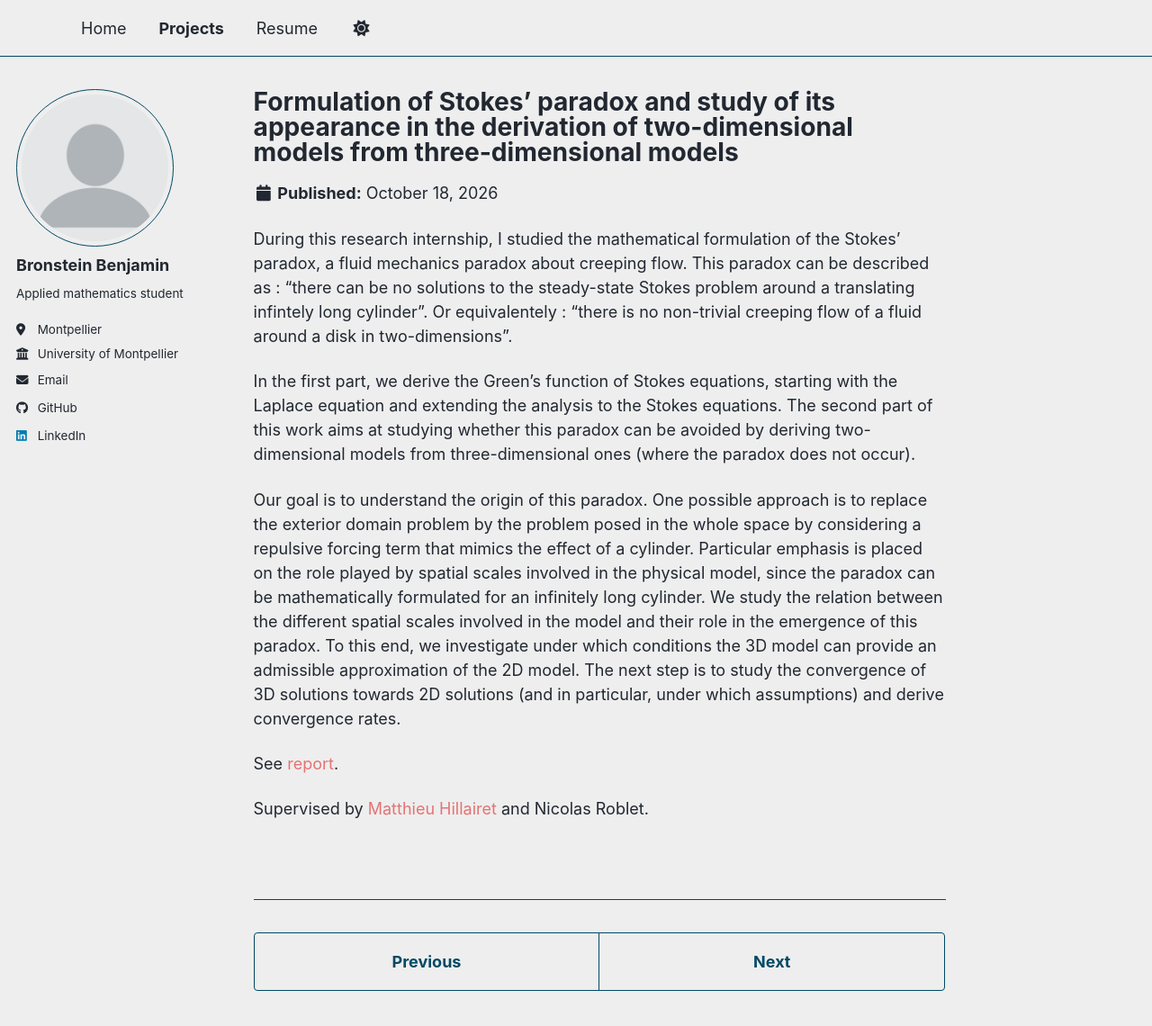
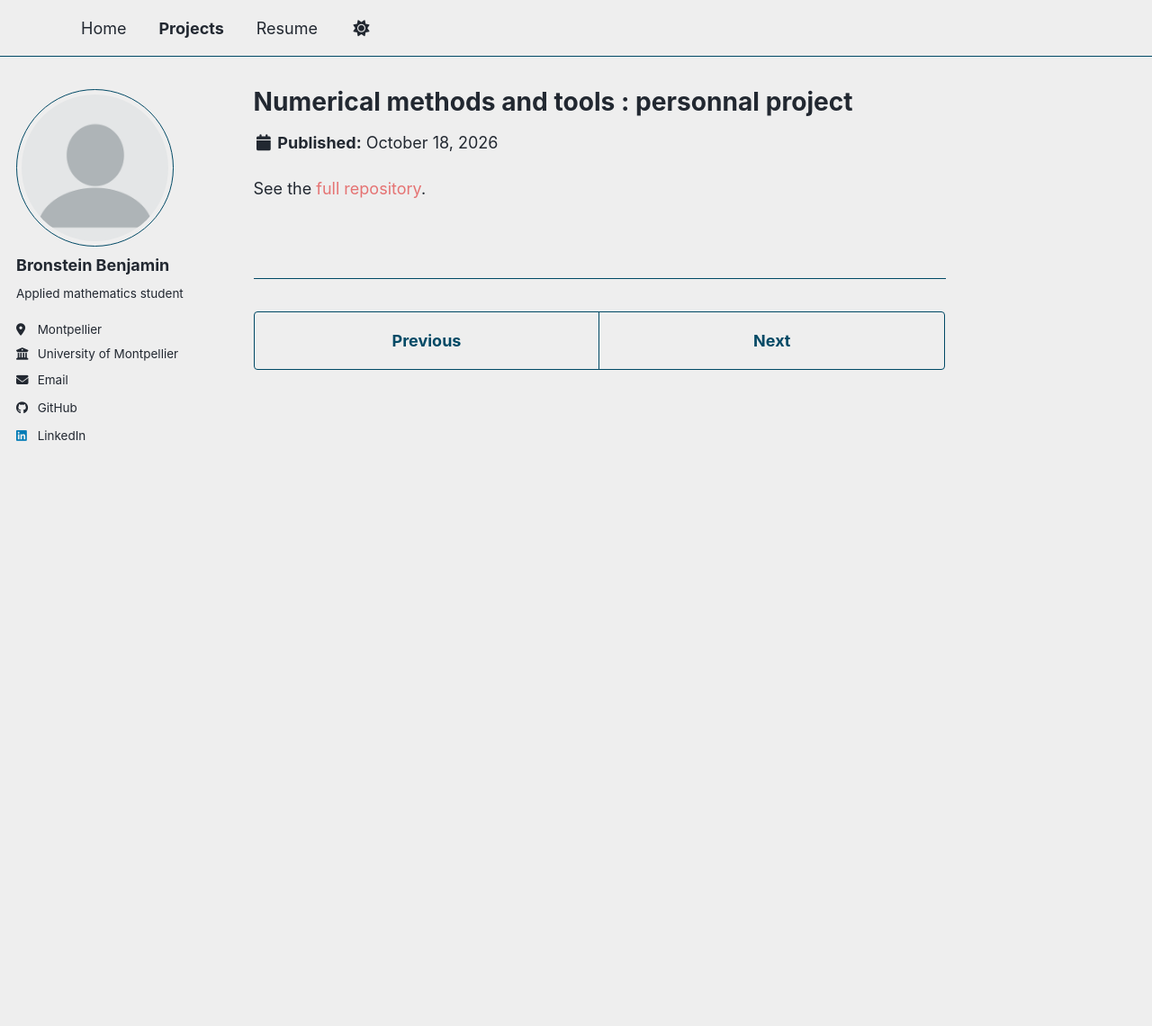
Before and after one commit to HerrBronstein/herrbronstein.github.io, a Jekyll site: the page built from _portfolio/portfolio-4.md, in a window 1280 px wide and 1192 px high. Shown: the top 1140 px of the window at 90% size. Built offline with Jekyll 4.4.1, drawn with Linux system fonts in a browser that asks for light colours; a style sheet for code colours, icons or effects is not loaded.

Commit message:
Update portfolio-4.md

```diff
--- a/_portfolio/portfolio-4.md
+++ b/_portfolio/portfolio-4.md
@@ -1,22 +1,8 @@
 ---
-title: "Formulation of Stokes' paradox and study of its appearance in the derivation of two-dimensional models from three-dimensional models"
-excerpt: "A study of the formulation of the Stokes' paradox, asymptotic behavior and convergence of three-dimensional models to two-dimensional models"
+title: "Numerical methods and tools : personnal project"
+excerpt: "In my free time I code some numerical analysis tools and/or methods in C++ in order to create a framework for later"
 collection: portfolio
 share: false
 ---
 
-During this research internship, I studied the mathematical formulation of the Stokes' paradox, a fluid mechanics paradox about creeping flow.
-This paradox can be described as : "there can be no solutions to the steady-state Stokes problem around a translating infintely long cylinder". Or equivalentely : "there is no non-trivial creeping flow of a fluid around a disk in two-dimensions".
-
-
-In the first part, we derive the Green's function of Stokes equations, starting with the Laplace equation and extending the analysis to the Stokes equations.
-The second part of this work aims at studying whether this paradox can be avoided by deriving two-dimensional models from three-dimensional ones (where the paradox does not occur).
-
-Our goal is to understand the origin of this paradox. One possible approach is to replace the exterior domain problem by the problem posed in the whole space by considering a repulsive forcing term that mimics the effect of a cylinder.
-Particular emphasis is placed on the role played by spatial scales involved in the physical model, since the paradox can be mathematically formulated for an infinitely long cylinder.
-We study the relation between the different spatial scales involved in the model and their role in the emergence of this paradox. To this end, we investigate under which conditions the 3D model can provide an admissible approximation of the 2D model.
-The next step is to study the convergence of 3D solutions towards 2D solutions (and in particular, under which assumptions) and derive convergence rates.
-
-See [report](/files/stokes.pdf).
-
-Supervised by [Matthieu Hillairet](https://hillairet.perso.math.cnrs.fr/) and Nicolas Roblet.
+See the [full repository](https://github.com/HerrBronstein/Numerical-Methods-Tools).
```
